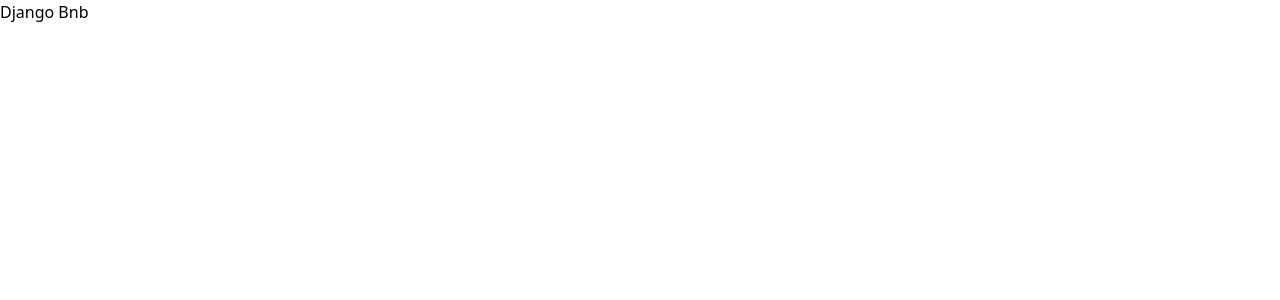
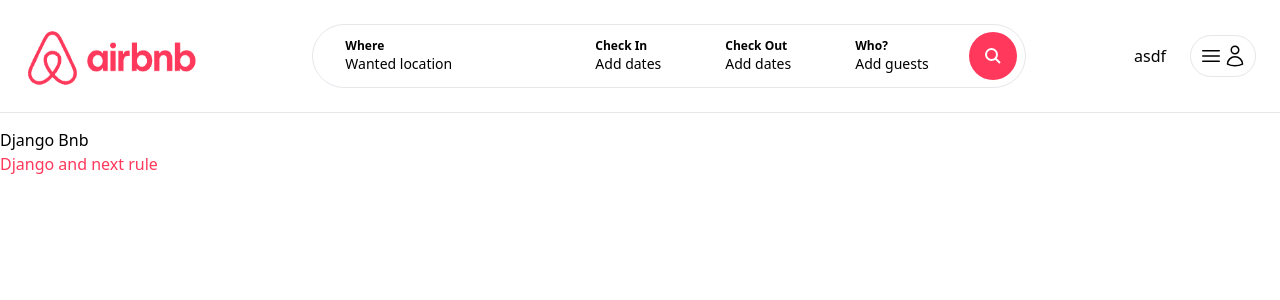
Before and after one commit to hemankpatwal/DjangoBnb, a Next.js app: page / in a window 1280 px wide. Shown: the top 300 px of the page. Built offline with nearby package versions, Linux system fonts and the light colour scheme.

Commit message:
feat: Add Navbar

```diff
--- /dev/null
+++ b/app/components/navbar/AddPropertyButton.tsx
@@ -0,0 +1,9 @@
+const AddPropertyButton = () => {
+    return(
+        <p>
+            asdf
+        </p>
+    )
+}
+
+export default AddPropertyButton;
--- /dev/null
+++ b/app/components/navbar/Navbar.tsx
@@ -0,0 +1,36 @@
+import Image from "next/image";
+import Link from "next/link";
+import SearchFilters from "./SearchFilters";
+import UserNav from "./UserNav";
+import AddPropertyButton from "./AddPropertyButton";
+
+const Navbar = () => {
+    return(
+        <nav className="w-full fixed top-0 left-0 py-6 border-b bg-white z-10">
+            <div className="max-w-[1500px] mx-auto px-6">
+                <div className="flex justify-between items-center">
+                    <Link href="/">
+                        <Image
+                            src="/logo.png"
+                            alt="DjangoBnb logo"
+                            width={180}
+                            height={38}
+                        />
+                    </Link>
+
+                    <div className="flex space-x-6">
+                        <SearchFilters />
+                    </div>
+
+                    <div className="flex items-center space-x-6">
+                        <AddPropertyButton />
+
+                        <UserNav />
+                    </div>
+                </div>
+            </div>
+        </nav>
+    )
+}
+
+export default Navbar;
--- /dev/null
+++ b/app/components/navbar/SearchFilters.tsx
@@ -0,0 +1,43 @@
+const SearchFilters = () => {
+    return (
+        <div className="h-[48px] lg:h-[64px] flex flex-row items-center justify-between border rounded-full ">
+            <div className="hidden lg:block">
+                <div className="flex flex-row items-center justify-between">
+                    <div className="cursor-pointer w-[250px] h-[48px] lg:h-[64px] px-8 flex flex-col justify-center rounded-full hover:bg-gray-100">
+                        <p className="text-xs font-semibold">Where</p>
+                        <p className="text-sm">Wanted location</p>
+                    </div>
+
+                    <div className="cursor-pointer h-[48px] lg:h-[64px] px-8 flex flex-col justify-center rounded-full hover:bg-gray-100">
+                        <p className="text-xs font-semibold">Check In</p>
+                        <p className="text-sm">Add dates</p>
+                    </div>
+
+                    <div className="cursor-pointer h-[48px] lg:h-[64px] px-8 flex flex-col justify-center rounded-full hover:bg-gray-100">
+                        <p className="text-xs font-semibold">Check Out</p>
+                        <p className="text-sm">Add dates</p>
+                    </div>
+
+                    <div className="cursor-pointer h-[48px] lg:h-[64px] px-8 flex flex-col justify-center rounded-full hover:bg-gray-100">
+                        <p className="text-xs font-semibold">Who?</p>
+                        <p className="text-sm">Add guests</p>
+                    </div>
+                </div>
+            </div>
+
+            <div className="p-2">
+                <div className="cursor-pointer p-2 lg:p-4 bg-airbnb hover:bg-airbnb-dark transition rounded-full text-white">
+                    <svg
+                        viewBox="0 0 32 32"
+                        style={{display:'block', fill:'none', height: '16px', width: '16px', stroke: 'currentColor', strokeWidth:4, overflow:'visible'}}
+                        aria-hidden="true" role="presentation" focusable="false"
+                    >
+                        <path fill="none" d="M13 24a11 11 0 1 0 0-22 11 11 0 0 0 0 22zm8-3 9 9"></path>
+                    </svg>
+                </div>
+            </div>
+        </div>
+    )
+}
+
+export default SearchFilters;
--- /dev/null
+++ b/app/components/navbar/UserNav.tsx
@@ -0,0 +1,18 @@
+const UserNav = () => {
+    return(
+        <div className="p-2 relative inline-block border rounded-full">
+            <button className="flex items-center">
+                <svg fill="none" viewBox="0 0 24 24" strokeWidth="1.5" stroke="currentColor" className="w-6 h-6">
+                    <path strokeLinecap="round" strokeLinejoin="round" d="M3.75 6.75h16.5M3.75 12h16.5m-16.5 5.25h16.5" />
+                </svg>
+
+                <svg fill="none" viewBox="0 0 24 24" strokeWidth="1.5" stroke="currentColor" className="w-6 h-6">
+                    <path strokeLinecap="round" strokeLinejoin="round" d="M15.75 6a3.75 3.75 0 1 1-7.5 0 3.75 3.75 0 0 1 7.5 0ZM4.501 20.118a7.5 7.5 0 0 1 14.998 0A17.933 17.933 0 0 1 12 21.75c-2.676 0-5.216-.584-7.499-1.632Z" />
+                </svg>
+            </button>
+        </div>
+
+    )
+}
+
+export default UserNav;
--- a/app/layout.tsx
+++ b/app/layout.tsx
@@ -1,6 +1,7 @@
 import type { Metadata } from "next";
 import { Geist, Geist_Mono } from "next/font/google";
 import "./globals.css";
+import Navbar from "./components/navbar/Navbar";
 
 const geistSans = Geist({
   variable: "--font-geist-sans",
@@ -27,7 +28,11 @@
       <body
         className={`${geistSans.variable} ${geistMono.variable} antialiased`}
       >
-        {children}
+        <Navbar />
+
+        <div className="pt-32">
+          {children}
+        </div>
       </body>
     </html>
   );
--- a/app/page.tsx
+++ b/app/page.tsx
@@ -4,6 +4,8 @@
   return (
     <main className="">
       Django Bnb
+
+      <h2 className="text-airbnb">Django and next rule</h2>
     </main>
   );
 }
```
Also changed, not shown: public/logo.png (added).
